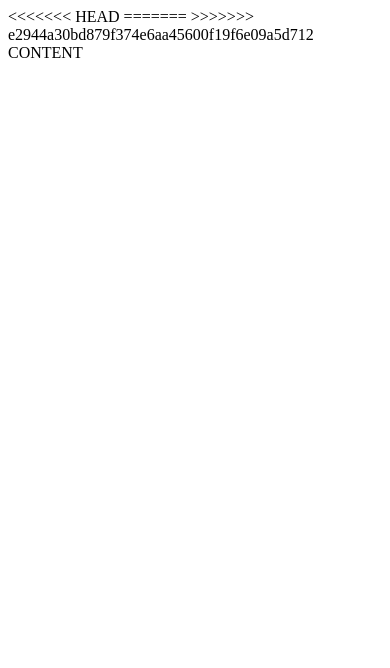
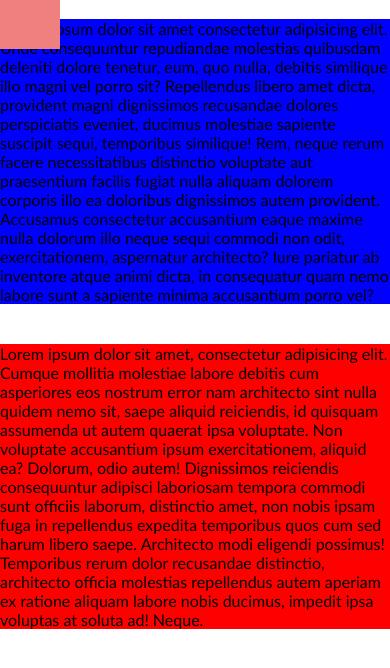
Before and after one commit to vaidotasgarbstas/6-coming-soon, a website: page index.html in a window 390 px wide. Drawn offline with Linux system fonts and the light colour scheme.

Commit message:
Responsive design task solution

```diff
--- a/css/base/reset.css
+++ b/css/base/reset.css
@@ -0,0 +1,8 @@
+body,
+body * {
+    margin: 0;
+    padding: 0;
+    vertical-align: top;
+    box-sizing: border-box;
+    font-family: 'Gill Sans', 'Gill Sans MT', Calibri, 'Trebuchet MS', sans-serif;
+}
--- a/css/pages/home.css
+++ b/css/pages/home.css
@@ -13,3 +13,65 @@
 @import "../components/progress-bar.css";
 
 /* CUSTOM STYLE BELOW THIS COMMENT, FOR THIS PAGE */
+
+.container {
+    display: inline-block;
+    width: 1000px;
+    margin-left: calc(50% - 500px);
+    background-color: yellow;
+}
+.container > .left {
+    width: 40%;
+    background-color: blue;
+    float:left;
+    margin-right: 5%;
+
+}
+.container > .right{
+    width: 55%;
+    background-color: red;
+    float: right;
+}
+
+@media (max-width: 1100px) {
+    .container {
+        width: 800px;
+        margin-left: calc(50% - 400px);
+        background-color: pink;
+    }
+}
+
+@media (max-width: 900px) {
+    .container {
+        display: inline;
+        width: 600px;
+        margin-left: calc(50% - 300px);
+        background-color: lightblue;
+    }
+    .container > .left {
+        width: 100%;
+        margin-right: 0%;
+
+    }
+    .container > .right{
+        width: 100%;
+        margin-top: 40px;
+}
+
+@media (max-width: 700px) {
+    .container {
+        display: inline;
+        width: 400px;
+        margin-left: calc(50% - 200px);
+        background-color: aquamarine;
+    }
+}
+
+@media (max-width: 500px) {
+    .container {
+        width: 100%;
+        margin-left: 0;
+        padding: 30px;
+        background-color: lightcoral;
+    }
+}
--- a/index.html
+++ b/index.html
@@ -4,18 +4,6 @@
     <meta charset="UTF-8">
     <meta http-equiv="X-UA-Compatible" content="IE=edge">
     <meta name="viewport" content="width=device-width, initial-scale=1.0">
-<<<<<<< HEAD
-=======
-    <link rel="apple-touch-icon" sizes="180x180" href="./favicon/apple-touch-icon.png">
-<link rel="icon" type="image/png" sizes="32x32" href="./favicon/favicon-32x32.png">
-<link rel="icon" type="image/png" sizes="16x16" href="./favicon/favicon-16x16.png">
-<link rel="manifest" href="./favicon/site.webmanifest">
-<link rel="mask-icon" href="./favicon/safari-pinned-tab.svg" color="#5bbad5">
-<meta name="msapplication-TileColor" content="#da532c">
-<meta name="theme-color" content="#ffffff">
-
-    <link rel="stylesheet" href="./css/pages/home.css">
->>>>>>> e2944a30bd879f374e6aa45600f19f6e09a5d712
     <title>Coming soon</title>
     <link rel="shortcut icon" href="./favicon.ico" type="image/x-icon">
     <link rel="apple-touch-icon" sizes="180x180" href="./favicon/apple-touch-icon.png">
@@ -25,9 +13,13 @@
     <link rel="mask-icon" href="./favicon/safari-pinned-tab.svg" color="#5bbad5">
     <meta name="msapplication-TileColor" content="#da532c">
     <meta name="theme-color" content="#ffffff">
-    <link rel="stylesheet" href="./css/main.css">
+    <link rel="stylesheet" href="./css/pages/home.css">
 </head>
+
 <body>
-    CONTENT
+    <div class="container">
+        <div class="left">Lorem, ipsum dolor sit amet consectetur adipisicing elit. Unde consequuntur repudiandae molestias quibusdam deleniti dolore tenetur, eum, quo nulla, debitis similique illo magni vel porro sit? Repellendus libero amet dicta, provident magni dignissimos recusandae dolores perspiciatis eveniet, ducimus molestiae sapiente suscipit sequi, temporibus similique! Rem, neque rerum facere necessitatibus distinctio voluptate aut praesentium facilis fugiat nulla aliquam dolorem corporis illo ea doloribus dignissimos autem provident. Accusamus consectetur accusantium eaque maxime nulla dolorum illo neque sequi commodi non odit, exercitationem, aspernatur architecto? Iure pariatur ab inventore atque animi dicta, in consequatur quam nemo labore sunt a sapiente minima accusantium porro vel?</div>
+        <div class="right">Lorem ipsum dolor sit amet, consectetur adipisicing elit. Cumque mollitia molestiae labore debitis cum asperiores eos nostrum error nam architecto sint nulla quidem nemo sit, saepe aliquid reiciendis, id quisquam assumenda ut autem quaerat ipsa voluptate. Non voluptate accusantium ipsum exercitationem, aliquid ea? Dolorum, odio autem! Dignissimos reiciendis consequuntur adipisci laboriosam tempora commodi sunt officiis laborum, distinctio amet, non nobis ipsam fuga in repellendus expedita temporibus quos cum sed harum libero saepe. Architecto modi eligendi possimus! Temporibus rerum dolor recusandae distinctio, architecto officia molestias repellendus autem aperiam ex ratione aliquam labore nobis ducimus, impedit ipsa voluptas at soluta ad! Neque.</div>
+    </div>
 </body>
 </html>
```
